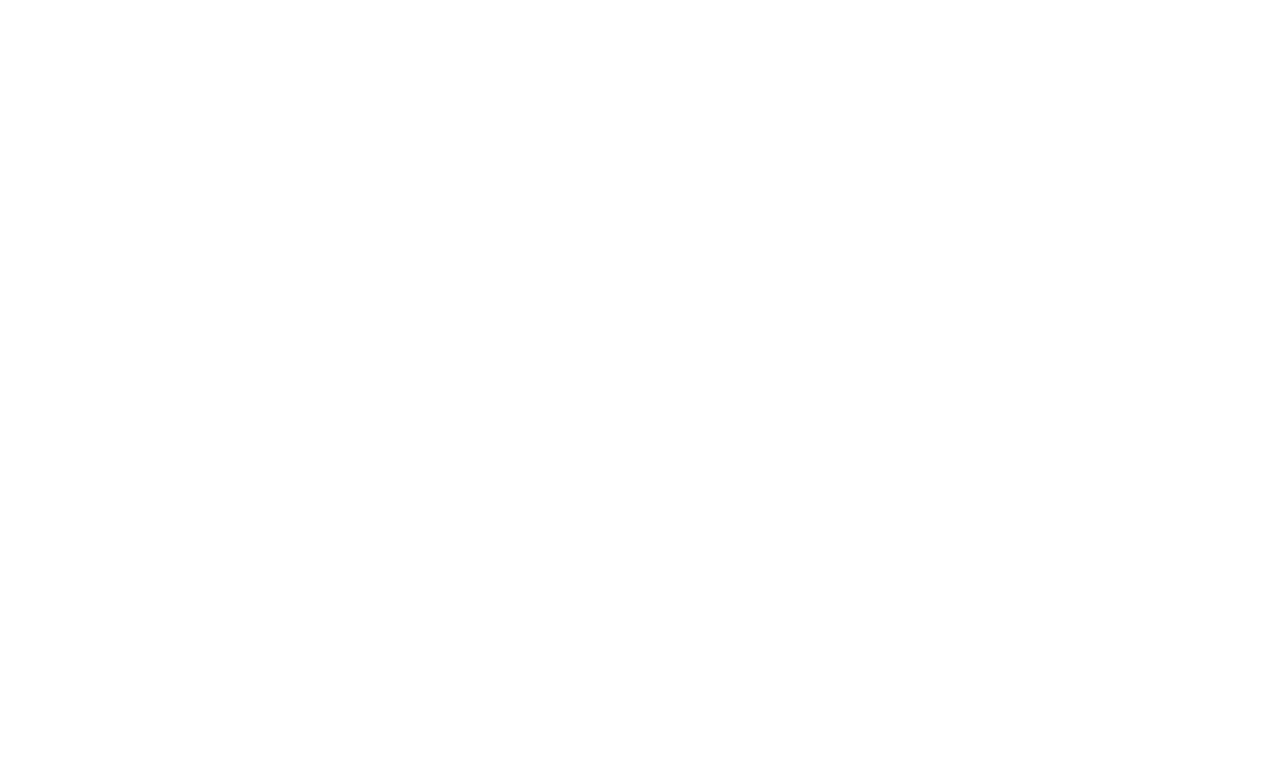
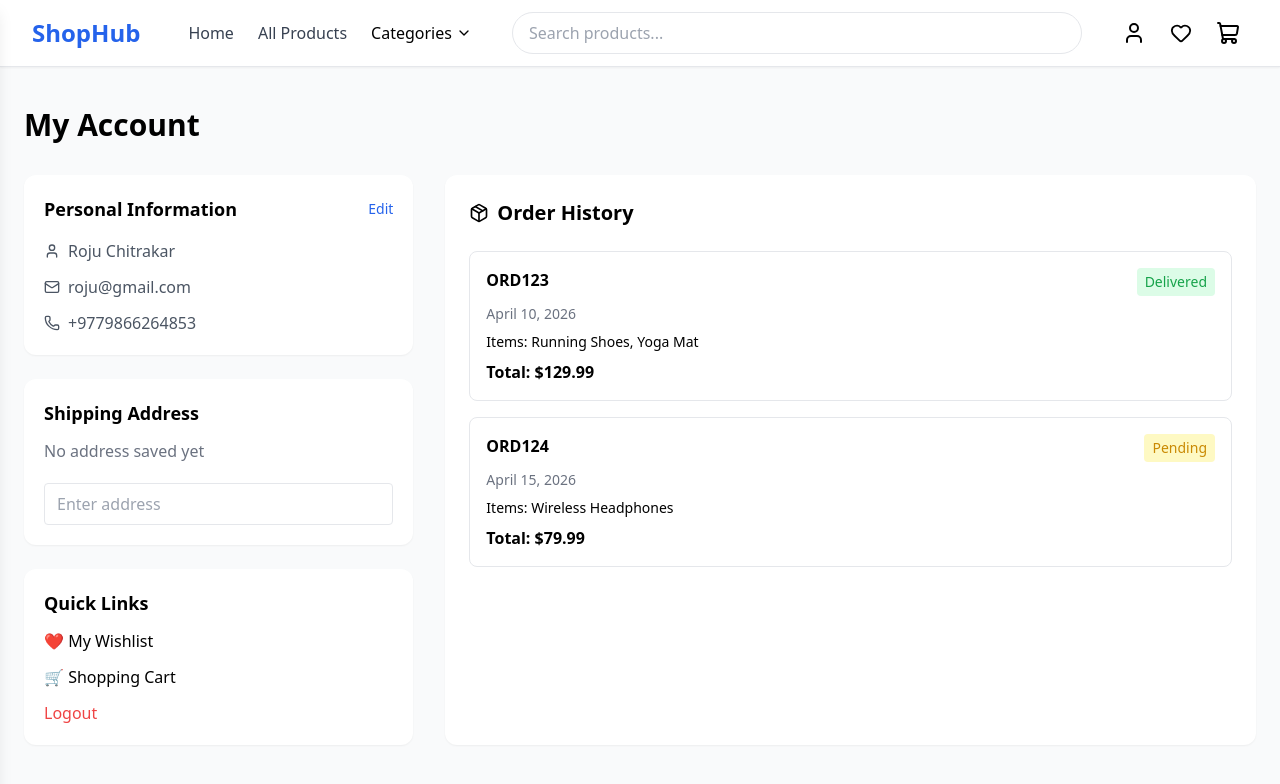
Before and after one commit to RojuChitrakar/MERN-Ecommerce, a React app in the folder frontend/: page /profile in a window 1280 px wide. Before the commit this address had no page. Shown: the top 784 px of the page. Built offline with nearby package versions, Linux system fonts and the light colour scheme; the HTML template or start-up script is replaced by a standard one.

Commit message:
Made profile page

```diff
--- a/frontend/src/App.jsx
+++ b/frontend/src/App.jsx
@@ -4,6 +4,7 @@ import AllProducts from "./pages/AllProducts.jsx";
 import Wishlist from "./pages/Wishlist.jsx";
 import Cart from "./pages/Cart.jsx";
 import ProductPage from "./pages/ProductPage.jsx";
+import Profile from "./pages/Profile.jsx";
 function App() {
   return (
     <Routes>
@@ -15,6 +16,7 @@ function App() {
         path="/product/:id"
         element={<ProductPage key={window.location.pathname} />}
       />
+      <Route path="/profile" element={<Profile/>}/>
     </Routes>
   );
 }
--- a/frontend/src/components/Navbar.jsx
+++ b/frontend/src/components/Navbar.jsx
@@ -91,7 +91,10 @@ function Navbar() {
 
         {/* RIGHT */}
         <div className="hidden md:flex items-center gap-6 pr-2">
+          <Link to="/profile" className="cursor-pointer hover:text-blue-600">
           <User className="cursor-pointer hover:text-blue-600" />
+          </Link>
+
           <Link to="/wishlist" className="relative">
             <Heart className="cursor-pointer hover:text-blue-600" size={22} />
 
--- /dev/null
+++ b/frontend/src/pages/Profile.jsx
@@ -0,0 +1,210 @@
+import Navbar from "../components/Navbar";
+import { useState } from "react";
+import { Link } from "react-router-dom";
+import { User, Mail, Phone, MapPin, Package } from "lucide-react";
+
+function Profile() {
+  const [user, setUser] = useState({
+    name: "Roju Chitrakar",
+    email: "roju@gmail.com",
+    phone: "+9779866264853",
+  });
+
+  const [address, setAddress] = useState("");
+  const [editing, setEditing] = useState(false);
+
+  // 🔥 SAMPLE ORDER DATA (replace later with backend)
+  const orders = [
+    {
+      id: "ORD123",
+      date: "April 10, 2026",
+      total: 129.99,
+      status: "Delivered",
+      items: ["Running Shoes", "Yoga Mat"],
+    },
+    {
+      id: "ORD124",
+      date: "April 15, 2026",
+      total: 79.99,
+      status: "Pending",
+      items: ["Wireless Headphones"],
+    },
+  ];
+
+  return (
+    <div className="bg-gray-50 min-h-screen">
+      <Navbar />
+
+      <div className="max-w-7xl mx-auto px-6 py-10">
+        <h1 className="text-3xl font-bold mb-8">My Account</h1>
+
+        <div className="grid md:grid-cols-3 gap-8">
+
+          {/* 🟡 LEFT SIDE */}
+          <div className="space-y-6">
+
+            {/* PERSONAL INFO */}
+            <div className="bg-white p-5 rounded-xl shadow-sm">
+              <div className="flex justify-between items-center mb-4">
+                <h2 className="font-semibold text-lg">Personal Information</h2>
+
+                <button
+                  onClick={() => setEditing(!editing)}
+                  className="text-blue-600 text-sm"
+                >
+                  {editing ? "Save" : "Edit"}
+                </button>
+              </div>
+
+              {editing ? (
+                <div className="space-y-3">
+                  <input
+                    value={user.name}
+                    onChange={(e) =>
+                      setUser({ ...user, name: e.target.value })
+                    }
+                    className="w-full border px-3 py-2 rounded"
+                  />
+                  <input
+                    value={user.email}
+                    onChange={(e) =>
+                      setUser({ ...user, email: e.target.value })
+                    }
+                    className="w-full border px-3 py-2 rounded"
+                  />
+                  <input
+                    value={user.phone}
+                    onChange={(e) =>
+                      setUser({ ...user, phone: e.target.value })
+                    }
+                    className="w-full border px-3 py-2 rounded"
+                  />
+                </div>
+              ) : (
+                <div className="space-y-3 text-gray-600">
+                  <p className="flex items-center gap-2">
+                    <User size={16} /> {user.name}
+                  </p>
+                  <p className="flex items-center gap-2">
+                    <Mail size={16} /> {user.email}
+                  </p>
+                  <p className="flex items-center gap-2">
+                    <Phone size={16} /> {user.phone}
+                  </p>
+                </div>
+              )}
+            </div>
+
+            {/* ADDRESS */}
+            <div className="bg-white p-5 rounded-xl shadow-sm">
+              <h2 className="font-semibold text-lg mb-3">
+                Shipping Address
+              </h2>
+
+              {address ? (
+                <p className="flex items-center gap-2 text-gray-600">
+                  <MapPin size={16} /> {address}
+                </p>
+              ) : (
+                <p className="text-gray-500 mb-3">
+                  No address saved yet
+                </p>
+              )}
+
+              <input
+                placeholder="Enter address"
+                className="w-full border px-3 py-2 rounded mt-2"
+                value={address}
+                onChange={(e) => setAddress(e.target.value)}
+              />
+            </div>
+
+            {/* QUICK LINKS */}
+            <div className="bg-white p-5 rounded-xl shadow-sm space-y-3">
+              <h2 className="font-semibold text-lg">Quick Links</h2>
+
+              <Link to="/wishlist" className="block hover:text-blue-600">
+                ❤️ My Wishlist
+              </Link>
+
+              <Link to="/cart" className="block hover:text-blue-600">
+                🛒 Shopping Cart
+              </Link>
+
+              <button className="text-red-500 mt-2">
+                Logout
+              </button>
+            </div>
+
+          </div>
+
+          {/* 🔵 RIGHT SIDE - ORDER HISTORY */}
+          <div className="md:col-span-2 bg-white p-6 rounded-xl shadow-sm">
+
+            <h2 className="text-xl font-semibold mb-6 flex items-center gap-2">
+              <Package size={20} />
+              Order History
+            </h2>
+
+            {orders.length === 0 ? (
+              <div className="text-center py-10">
+                <p className="text-gray-500 mb-4">
+                  No orders yet
+                </p>
+
+                <Link to="/products">
+                  <button className="bg-blue-600 text-white px-5 py-2 rounded">
+                    Browse Products
+                  </button>
+                </Link>
+              </div>
+            ) : (
+              <div className="space-y-4">
+
+                {orders.map((order) => (
+                  <div
+                    key={order.id}
+                    className="border p-4 rounded-lg"
+                  >
+                    <div className="flex justify-between mb-2">
+                      <p className="font-semibold">
+                        {order.id}
+                      </p>
+
+                      <span
+                        className={`text-sm px-2 py-1 rounded ${
+                          order.status === "Delivered"
+                            ? "bg-green-100 text-green-600"
+                            : "bg-yellow-100 text-yellow-600"
+                        }`}
+                      >
+                        {order.status}
+                      </span>
+                    </div>
+
+                    <p className="text-gray-500 text-sm">
+                      {order.date}
+                    </p>
+
+                    <p className="text-sm mt-2">
+                      Items: {order.items.join(", ")}
+                    </p>
+
+                    <p className="font-semibold mt-2">
+                      Total: ${order.total}
+                    </p>
+                  </div>
+                ))}
+
+              </div>
+            )}
+
+          </div>
+
+        </div>
+      </div>
+    </div>
+  );
+}
+
+export default Profile;
```
